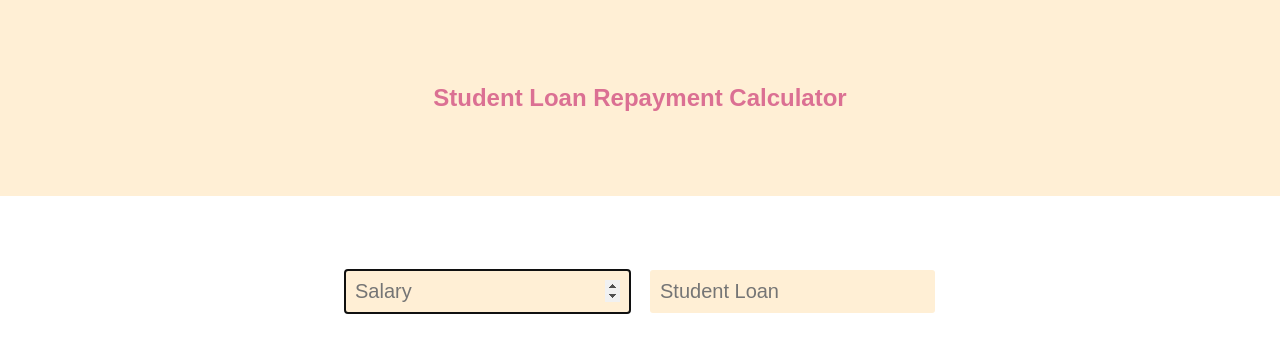
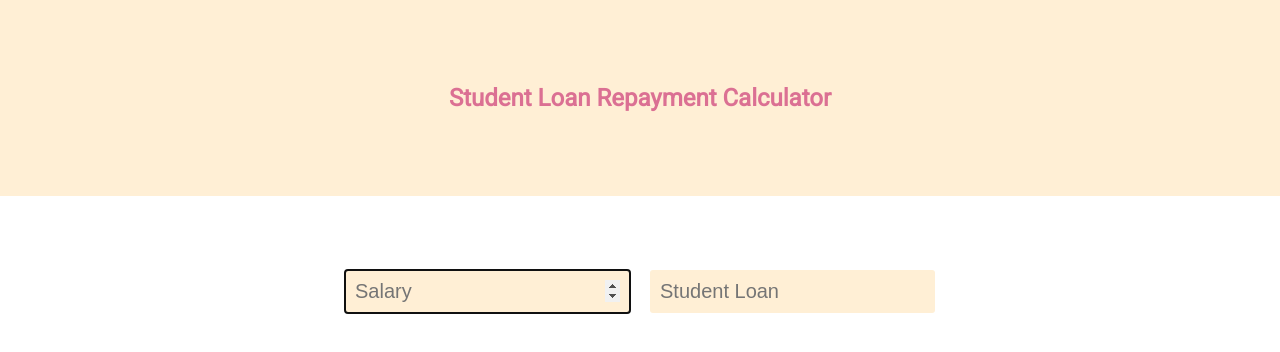
Before and after one commit to InsidersByte/student-loan-repayment-calculator, a React (Create React App) app: page / in a window 1280 px wide. Shown: the top 352 px of the page. Built offline with nearby package versions, Linux system fonts and the light colour scheme.

Commit message:
:white_check_mark: added stylelint

```diff
--- a/package.json
+++ b/package.json
@@ -20,12 +20,16 @@
     "flow-bin": "0.37.4",
     "flow-typed": "2.0.0",
     "gh-pages": "0.12.0",
-    "react-scripts": "0.8.4"
+    "react-scripts": "0.8.4",
+    "stylelint": "7.7.1",
+    "stylelint-config-standard": "15.0.1",
+    "stylelint-processor-styled-components": "0.0.4"
   },
   "scripts": {
     "start": "react-scripts start",
     "build": "react-scripts build",
     "lint": "eslint --ignore-path .gitignore --ext .js,.jsx .",
+    "lint:css": "stylelint './src/**/*.{js,jsx}'",
     "test": "react-scripts test --env=jsdom",
     "eject": "react-scripts eject",
     "deploy": "npm run build&&gh-pages -d build",
--- a/src/components/Input.jsx
+++ b/src/components/Input.jsx
@@ -12,7 +12,7 @@ const Input = styled.input`
     border-radius: 3px;
 
     &:hover {
-        box-shadow: inset 1px 1px 2px rgba(0,0,0,0.1);
+        box-shadow: inset 1px 1px 2px rgba(0, 0, 0, 0.1);
     }
 `;
 
--- a/src/constants/index.js
+++ b/src/constants/index.js
@@ -4,5 +4,5 @@ export const MONTHS_IN_YEAR = 12;
 
 export const STUDENT_LOAN_FREE_AMOUNT = 17495;
 export const STUDENT_LOAN_CONTRIBUTION = 0.09;
-export const STUDENT_LOAN_YEARLY_INTEREST_RATE = 0.009;
+export const STUDENT_LOAN_YEARLY_INTEREST_RATE = 0.0125;
 export const STUDENT_LOAN_MONTHLY_INTEREST_RATE = STUDENT_LOAN_YEARLY_INTEREST_RATE / MONTHS_IN_YEAR;
--- a/src/index.css
+++ b/src/index.css
@@ -1,3 +1,5 @@
+@import url('https://fonts.googleapis.com/css?family=Roboto');
+
 html, body, #root {
     height: 100%;
 }
@@ -5,5 +7,5 @@ html, body, #root {
 body {
     margin: 0;
     padding: 0;
-    font-family: sans-serif;
+    font-family: 'Roboto', sans-serif;
 }
```
Also changed, not shown: 2 other files (tests, documents, lock files or other folders).
